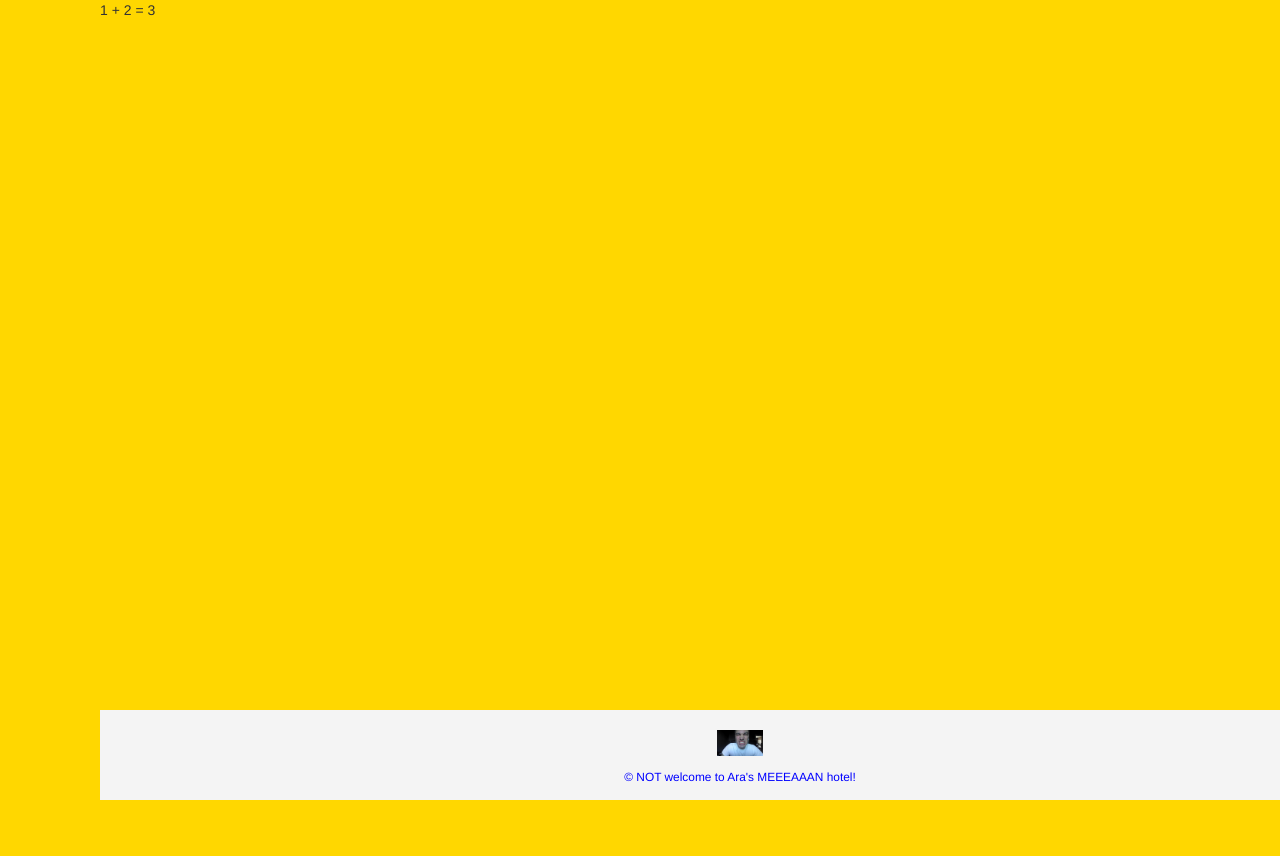
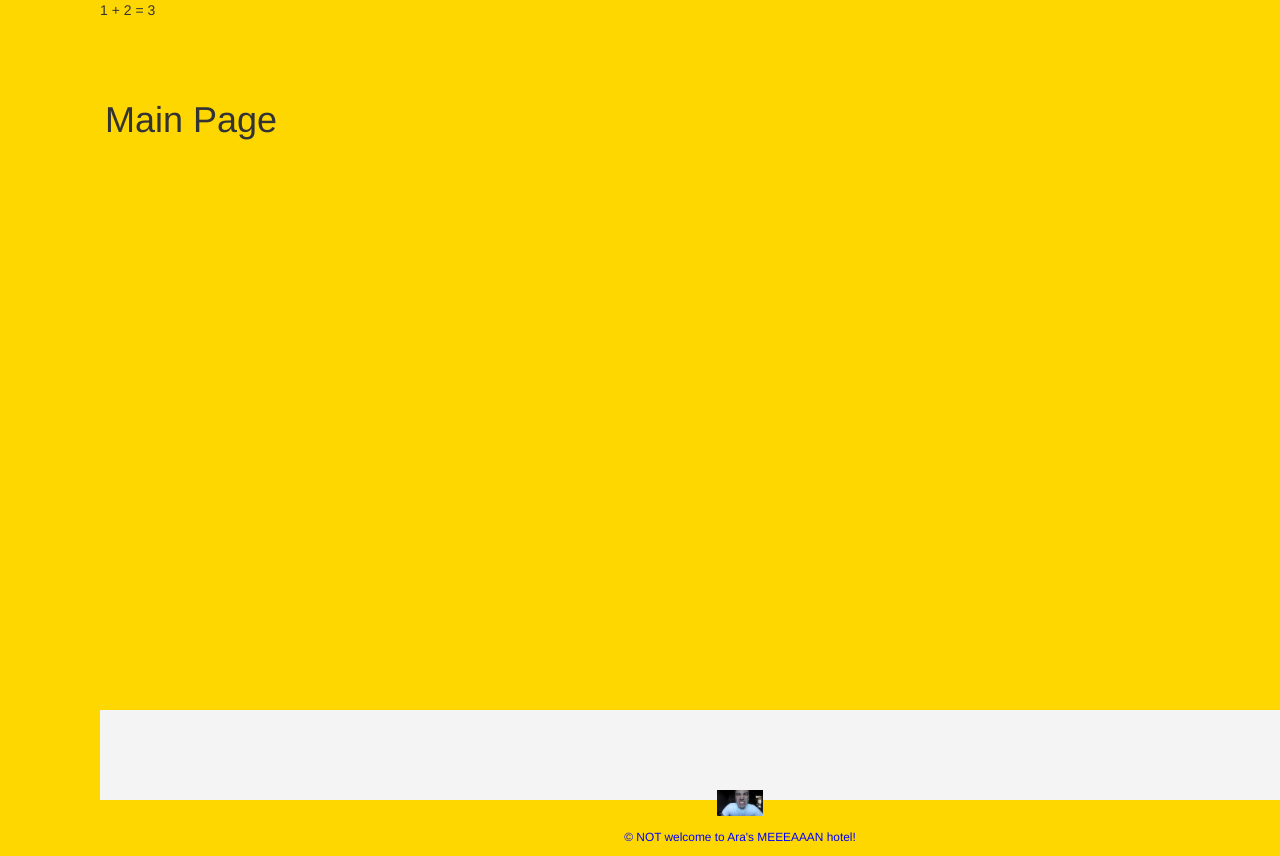
Before and after one commit to MurphyPicard/ArasMeanStackHotel, a website: page public/index.html in a window 1280 px wide. Shown: the top 856 px of the page. Before the commit the page ends 800 px from the top, so only its background shows below. Drawn offline with nearby package versions, Linux system fonts and the light colour scheme; some packages are replaced by stand-ins of ours; no server answers.

Commit message:
added default route and div container

```diff
--- a/public/angular-app/app.js
+++ b/public/angular-app/app.js
@@ -21,6 +21,9 @@ function config($routeProvider, $httpProvider){
       templateUrl: 'angular-app/register/register.html',
       controller: RegisterController,
       controllerAs: 'vm'
+    })
+    .otherwise({
+    redirectTo: '/'
     });
 
 }//config
--- /dev/null
+++ b/public/angular-app/main/main.html
@@ -0,0 +1 @@
+<h1>Main Page</h1>
--- a/public/css/custom.css
+++ b/public/css/custom.css
@@ -8,6 +8,10 @@ body {
   background-color: gold;
   /*erase below*/
   padding-left: 100px;
+}
+
+.container{
+  padding: 60px 0 0 0;
 }
 
 .padded {
--- a/public/index.html
+++ b/public/index.html
@@ -11,7 +11,10 @@
   <body>
     1 + 2 = {{1+2}}
 
-    <div ng-view></div>
+    <div class="container">
+      <div ng-view></div>
+    </div>
+
 
     <footer class="footer">
       <div class="container">
```
